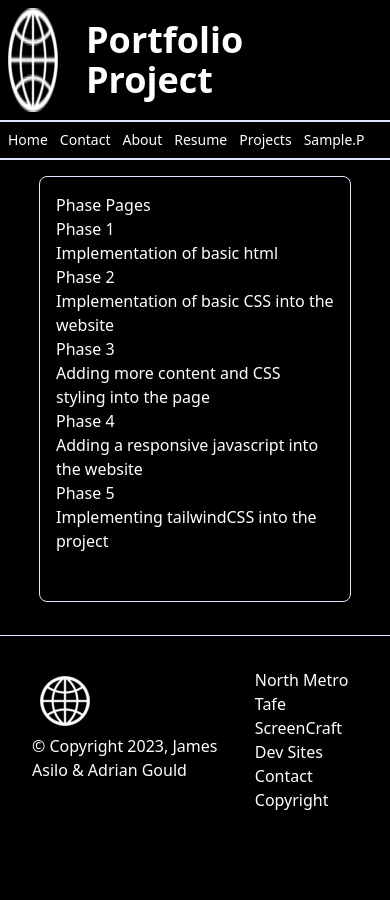
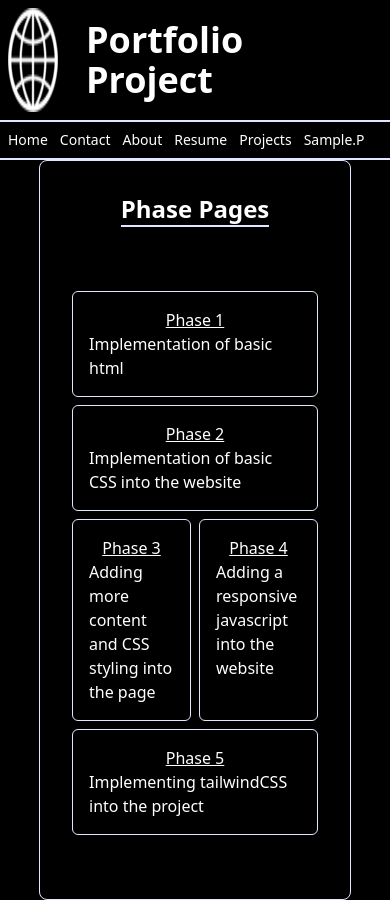
Before and after one commit to MoMo2Win/Portfolio-Website, a website: page projects.html in a window 390 px wide. Shown: the top 900 px of the page. Before the commit the page ends 844 px from the top, so only its background shows below. Drawn offline with Linux system fonts and the light colour scheme.

Commit message:
feat(Projects-Page): Implemented tailwindCSS into the projects page for the mobile design

```diff
--- a/projects.html
+++ b/projects.html
@@ -74,32 +74,47 @@
         </nav>
     </header>
     <main class="w-4/5 mx-auto m-auto pb-8 border border-LGB rounded-lg flex flex-col">
-        <article class="flex flex-col text-white p-4 gap-8 items-center">
-            <header>
-                <h2>Phase Pages</h2>
-                <div>
-                    <section>
-                        <h3>Phase 1</h3>
+        <article class="flex flex-col text-white p-4 gap-8">
+            <header class="flex flex-col p-4">
+                <h2 class="mx-auto flex justify-center font-bold text-2xl border-b-2 border-LGB">Phase Pages</h2>
+            </header>
+            <div class="flex flex-row flex-wrap gap-2 m-4">
+                <section class="basis-1/3 grow border border-LGB rounded-md p-4 box-border hover:bg-blue-900
+                            transition duration-500 ease-in-out">
+                    <a href="https://dev.screencraft.net.au/~asilojam/phase-1/index.html">
+                        <h3 class="flex justify-center underline">Phase 1</h3>
                         <p>Implementation of basic html</p>
+                    </a>
                 </section>
-                    <section>
-                        <h3>Phase 2</h3>
+                <section class="basis-1/3 grow border border-LGB rounded-md p-4 box-border hover:bg-blue-900
+                            transition duration-500 ease-in-out">
+                    <a href="https://dev.screencraft.net.au/~asilojam/phase-2/index.html">
+                        <h3 class="flex justify-center underline">Phase 2</h3>
                         <p>Implementation of basic CSS into the website</p>
+                    </a>
                 </section>
-                    <section>
-                        <h3>Phase 3</h3>
+                <section class="basis-1/3 grow border border-LGB rounded-md p-4 box-border hover:bg-blue-900
+                            transition duration-500 ease-in-out">
+                    <a href="https://dev.screencraft.net.au/~asilojam/phase-3/index.html">
+                        <h3 class="flex justify-center underline">Phase 3</h3>
                         <p>Adding more content and CSS styling into the page</p>
+                    </a>
                 </section>
-                    <section>
-                        <h3>Phase 4</h3>
+                <section class="basis-1/3 grow border border-LGB rounded-md p-4 box-border hover:bg-blue-900
+                            transition duration-500 ease-in-out">
+                    <a href="https://dev.screencraft.net.au/~asilojam/phase-4/index.html">
+                        <h3 class="flex justify-center underline">Phase 4</h3>
                         <p>Adding a responsive javascript into the website</p>
+                    </a>
                 </section>
-                    <section>
-                        <h3>Phase 5</h3>
+                <section class="basis-1/3 grow border border-LGB rounded-md p-4 box-border hover:bg-blue-900
+                            transition duration-500 ease-in-out">
+                    <a href="https://dev.screencraft.net.au/~asilojam/phases/Phase_pages.html">
+                        <h3 class="flex justify-center underline">Phase 5</h3>
                         <p>Implementing tailwindCSS into the project</p>
+                    </a>
                 </section>
             </div>
-            </header>
         </article>
     </main>
     <footer class="mt-auto flex flex-row justify-between p-8 border-t border-LGB text-white">
```
Also changed, not shown: assets/css/site.css. Lines whose indentation alone changed are shown as unchanged.
